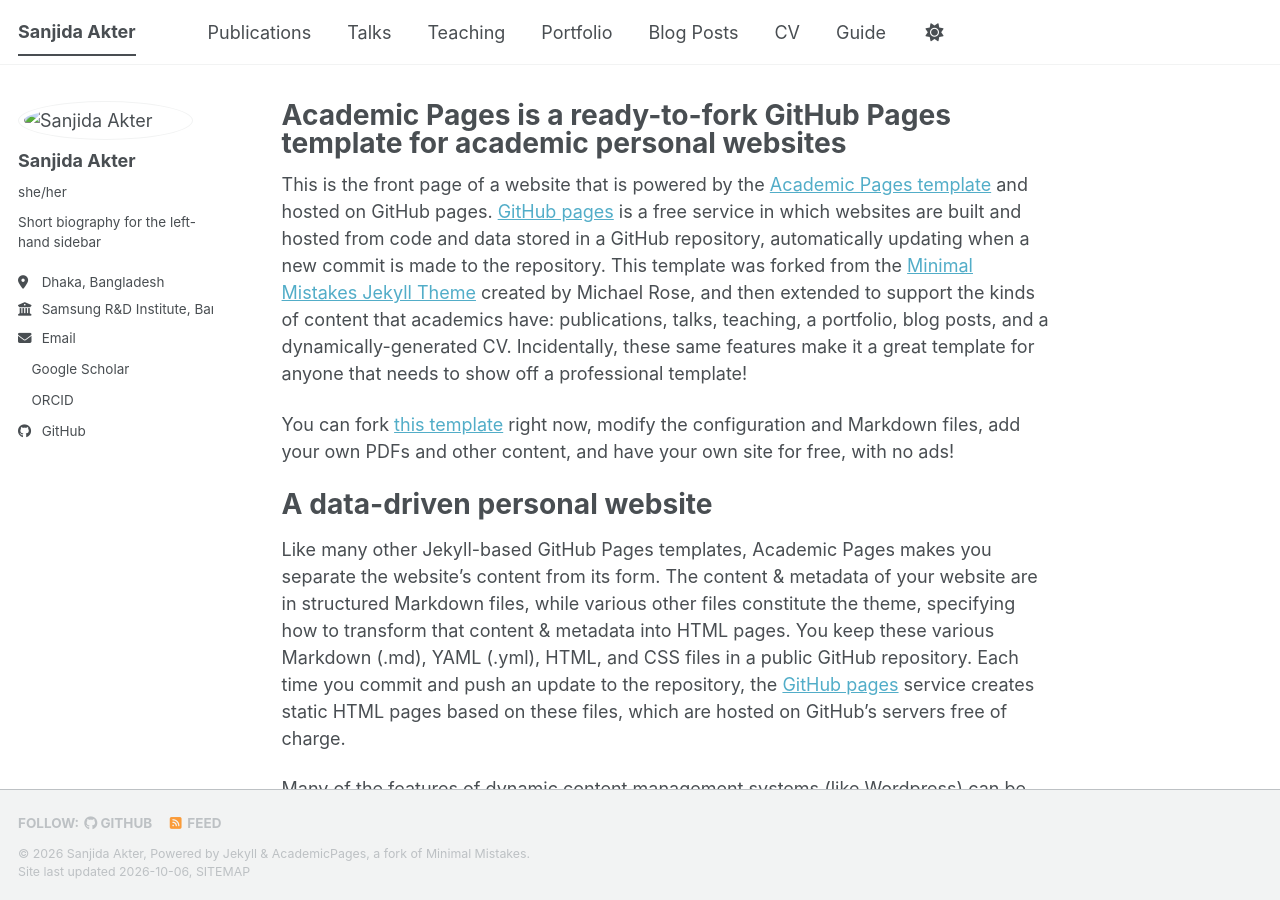
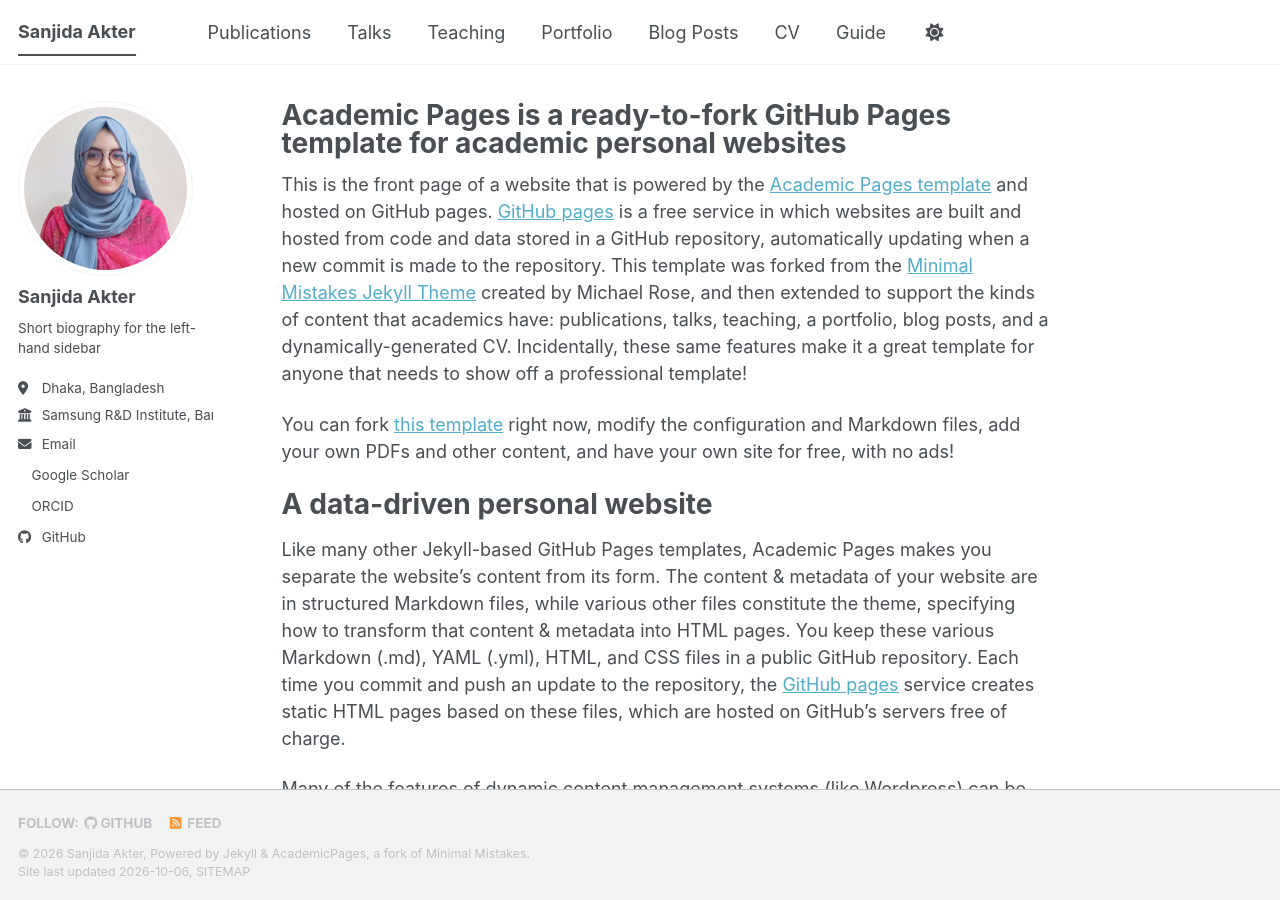
Before and after one commit to SanjidaRiti/sanjidariti.github.io, a Jekyll site: the page built from _pages/about.md, in a window 1280 px wide and 900 px high. Built offline with Jekyll 4.4.1, drawn with Linux system fonts in a browser that asks for light colours; a style sheet for code colours, icons or effects is not loaded.

Commit message:
Update _config.yml

```diff
--- a/_config.yml
+++ b/_config.yml
@@ -23,9 +23,9 @@ repository               : "SanjidaRiti/sanjidariti.github.io"
 #               Additional customization can be done by editing /_includes/author-profile.html
 author:
   # Biographic information
-  avatar           : "/images/Sanjida.jpeg"
+  avatar           : "Sanjida.jpeg"
   name             : "Sanjida Akter"
-  pronouns         : "she/her"
+  pronouns         : #"she/her"
   bio              : "Short biography for the left-hand sidebar"
   location         : "Dhaka, Bangladesh"
   employer         : "Samsung R&D Institute, Bangladesh"
```
